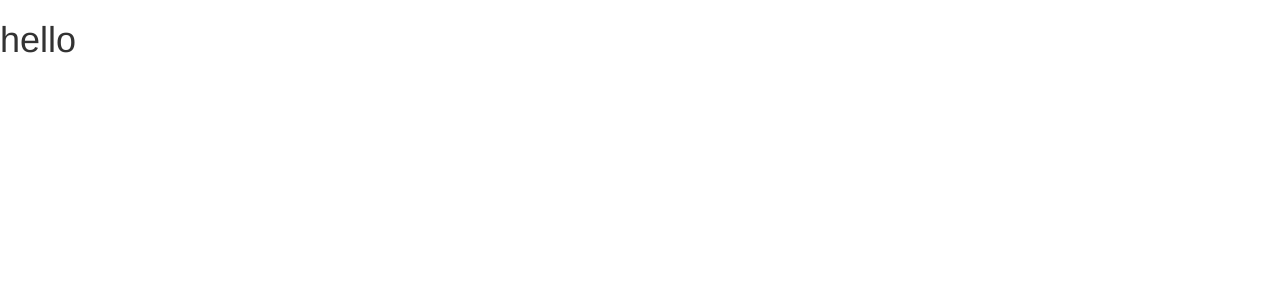
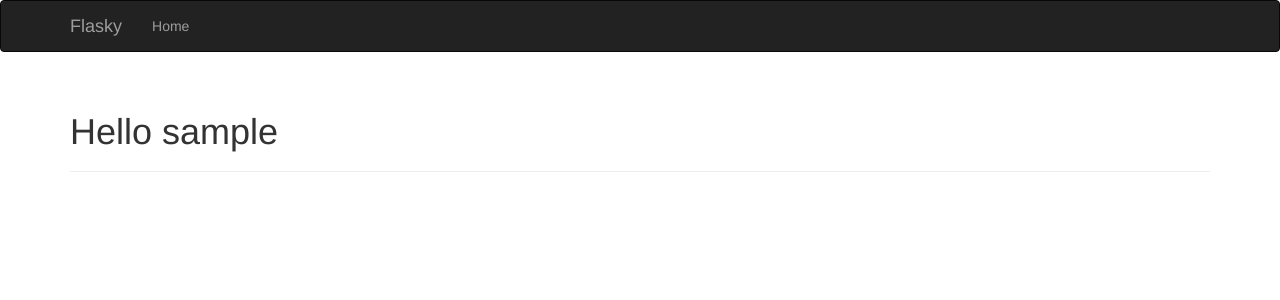
Before and after one commit to Jils-v/flask-project, a Flask app: a page that uses templates/user.html in a window 1280 px wide. Before the commit the part shown is almost empty. Shown: the top 300 px of the page. Run offline with Flask 2, Linux system fonts and the light colour scheme; some libraries are stand-ins or nearby versions.

Commit message:
fifth commit

```diff
--- a/templates/user.html
+++ b/templates/user.html
@@ -1,5 +1,31 @@
 {% extends "bootstrap/base.html" %}
 {% block title %}Flasky{% endblock %}
 {% block navbar %}
-<h1>hello</h1>
+<div class="navbar navbar-inverse" role="navigation">
+    <div class="container">
+        <div class="navbar-header">
+            <button type="button" class="navbar-toggle" data-toggle="collapse" data-targer=".navbar-collapse">
+                <span class="sr-only">Toggle  navigation</span>
+                <span class="icon-bar"></span>
+                <span class="icon-bar"></span>
+                <span class="icon-bar"></span>
+            </button>
+            <a href="/" class="navbar-brand">Flasky</a>
+        </div>
+        <div class="navbar-collapse collapse">
+            <ul class="nav navbar-nav">
+                <li>
+                    <a href="/">Home</a>
+                </li>
+            </ul>
+        </div>
+    </div>
+</div>
 {% endblock %}
+{% block content %}
+<div class="container">
+    <div class="page-header">
+        <h1>Hello {{ name }}</h1>
+    </div>
+</div>
+{% endblock %}
```
